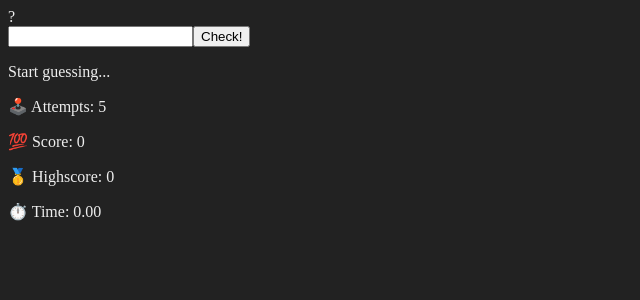
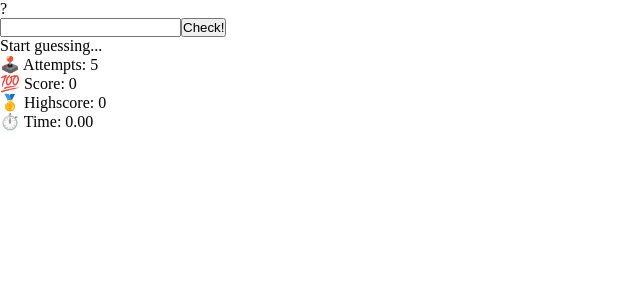
Before and after one commit to alexandresouva/guess-my-number, an Angular app: page /game in a window 1280 px wide. Shown: the top 300 px of the page, without its empty margins (0-640 px from the left). Built offline with nearby package versions, Linux system fonts and the light colour scheme.

Commit message:
style: set global reset CSS

```diff
--- a/src/styles.scss
+++ b/src/styles.scss
@@ -1,5 +1,6 @@
 /* You can add global styles to this file, and also import other style files */
-body {
-  color: #eee;
-  background-color: #222;
+* {
+  margin: 0;
+  padding: 0;
+  box-sizing: border-box;
 }
```
